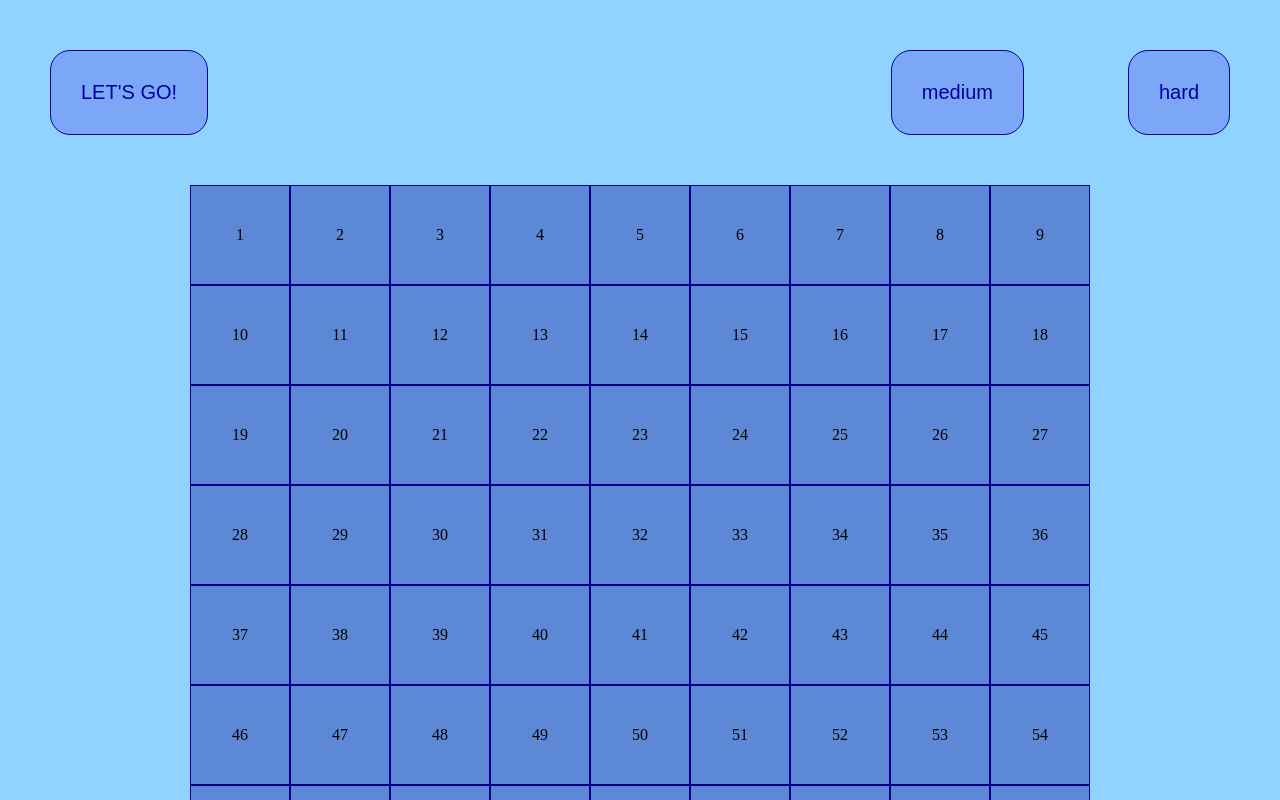
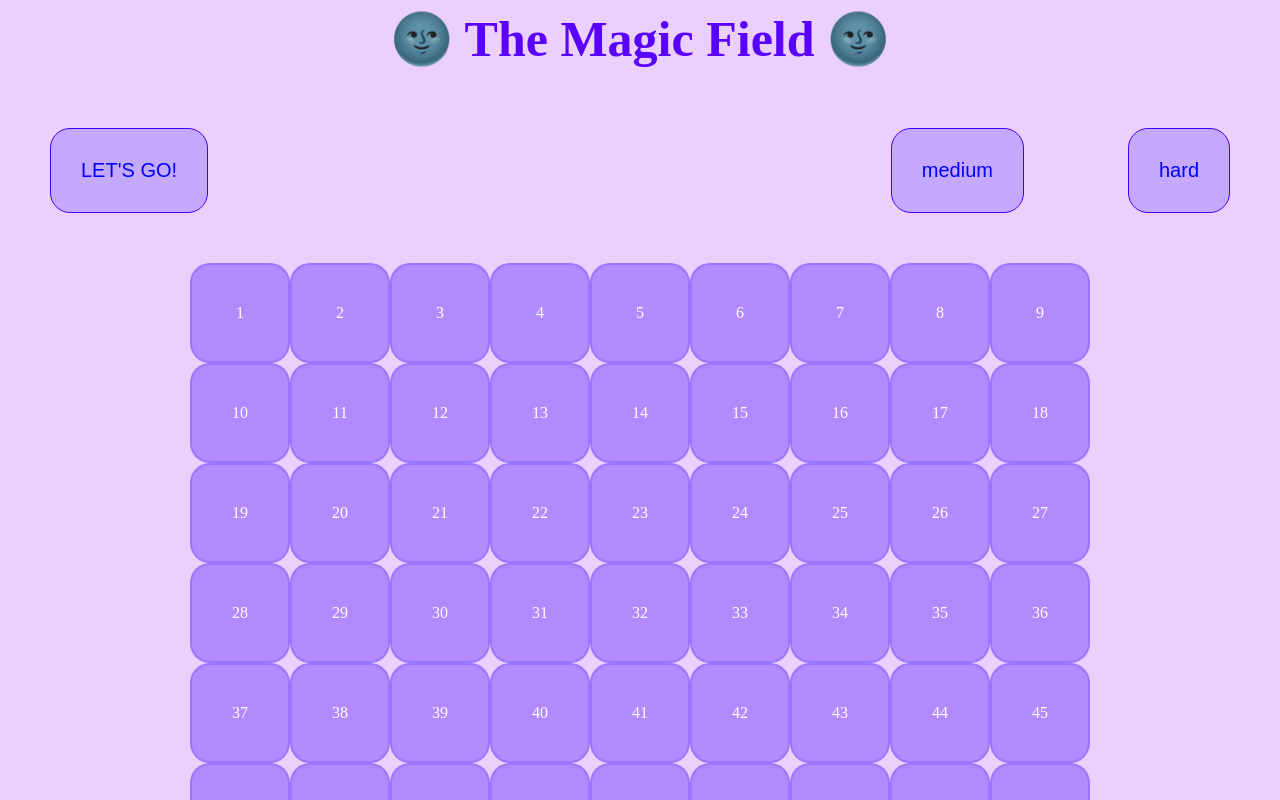
Before and after one commit to GioMench/js-campominato-grid, a plain HTML site: page index.html in a window 1280 px wide. Both pictures are taken after a click on the button "medium". Shown: the top 800 px of the page. Drawn offline with Linux system fonts and the light colour scheme.

Commit message:
style html and ad initial readme

```diff
--- a/index.html
+++ b/index.html
@@ -1,13 +1,21 @@
 <!DOCTYPE html>
 <html lang="en">
+
 <head>
     <meta charset="UTF-8">
     <meta name="viewport" content="width=device-width, initial-scale=1.0">
     <link rel="stylesheet" href="./style.css">
     <title>Document</title>
 </head>
+
 <body>
 
+
+    <header>
+        <h1> 🌚 The Magic Field 🌚 </h1>
+    </header>
+
+    <main>
         <div class="btn_container">
             <input type="button" value="LET'S GO!" id="play" name="play">
             <div class="btn_difficult">
@@ -22,8 +30,9 @@
         </div>
 
         <script src="./main.js"></script>
+    </main>
+</body>
 
-</body>
 </html>
 
 
--- a/main.js
+++ b/main.js
@@ -25,7 +25,8 @@ function createGrid(numberCell) {
 
         cell.addEventListener('click', function () {
             cell.classList.toggle('box2');
-            console.log(i+1, 'colpita');
+            console.log(i + 1, 'colpita');
+
         })
 
     }
--- a/style.css
+++ b/style.css
@@ -4,8 +4,18 @@
     box-sizing: border-box;
 }
 
+header{
+    padding: 10px;
+    text-align: center;
+
+     > h1 {
+         font-size: 50px;
+         color: rgb(89, 0, 255);
+    }
+}
+
 body{
-    background-color: rgb(144, 211, 255);
+    background-color: rgb(235, 208, 253);
 }
 
 .btn_container{
@@ -15,18 +25,18 @@ body{
 
 input{
     margin:50px;
-    color: rgb(0, 0, 162);
-    border: 1px solid rgb(0, 0, 162);
-    background-color: rgba(69, 46, 220, 0.266);
+    color: rgb(0, 0, 255);
+    border: 1px solid rgb(68, 0, 255);
+    background-color: rgba(87, 61, 255, 0.266);
     font-size: 20px;
     padding: 30px;
     border-radius: 20px;
 }
 
 input:hover{
-    color: rgb(96, 12, 69);
-    background-color: rgba(96, 12, 69, 0.265);
-    border: 1px solid rgb(96, 12, 69);
+    color: rgb(106, 0, 255);
+    background-color: rgba(136, 14, 185, 0.285);
+    border: 1px solid rgb(106, 0, 255);
 }
 
 
@@ -40,8 +50,10 @@ input:hover{
 }
 
 .box{
-    border: 1px solid darkblue;
-    background-color: rgba(0, 0, 139, 0.356);
+    color: white;
+    border: 2px solid rgba(87, 61, 255, 0.266);
+    background-color: rgba(68, 0, 255, 0.336);
+    border-radius: 20px;
     width: 100px;
     height: 100px;
     display: flex;
@@ -50,11 +62,7 @@ input:hover{
 }
 
 .box2{
-    border: 1px solid darkblue;
-    background-color: cyan;
-    width: 100px;
-    height: 100px;
-    display: flex;
-    justify-content: center;
-    align-items: center;
+
+    background-color: rgba(137, 14, 185, 0.373);
+    color: rgb(106, 0, 255);
 }
```
Also changed, not shown: 1 other file. Lines whose indentation alone changed are shown as unchanged.
